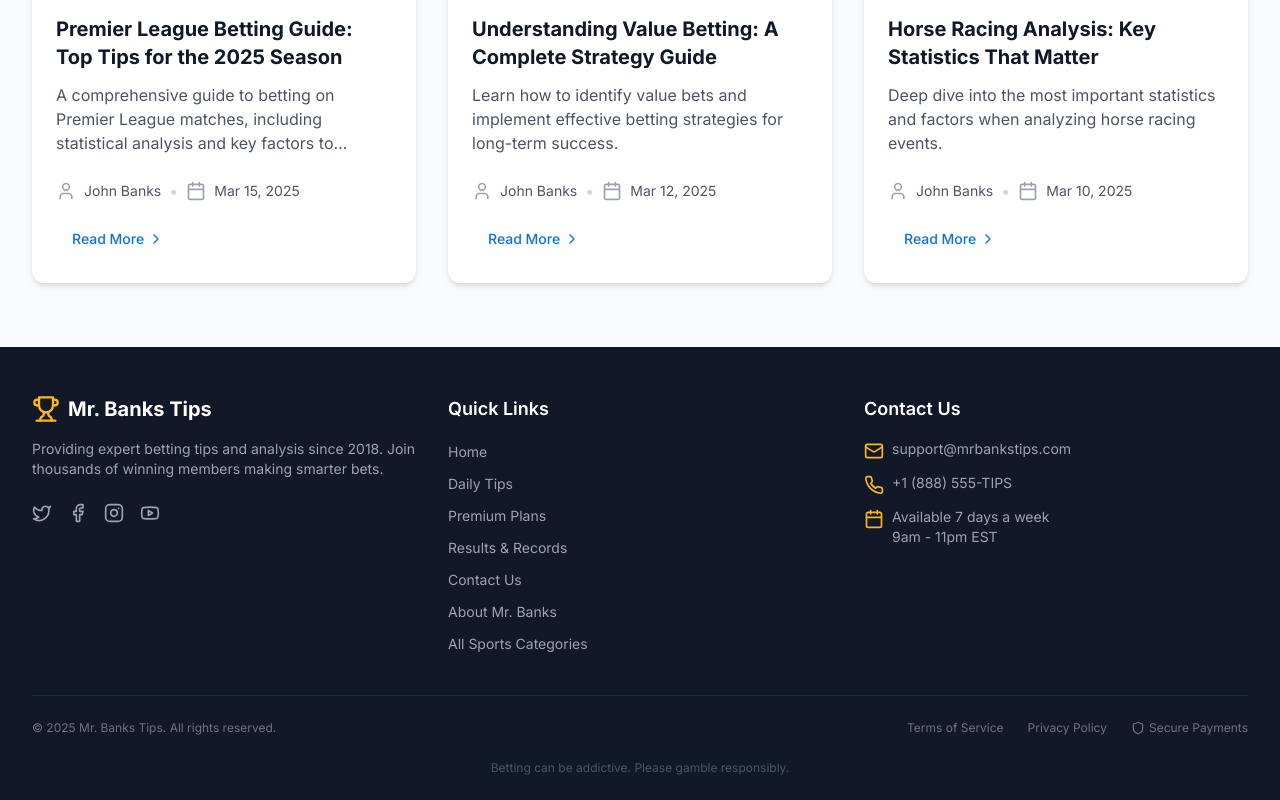
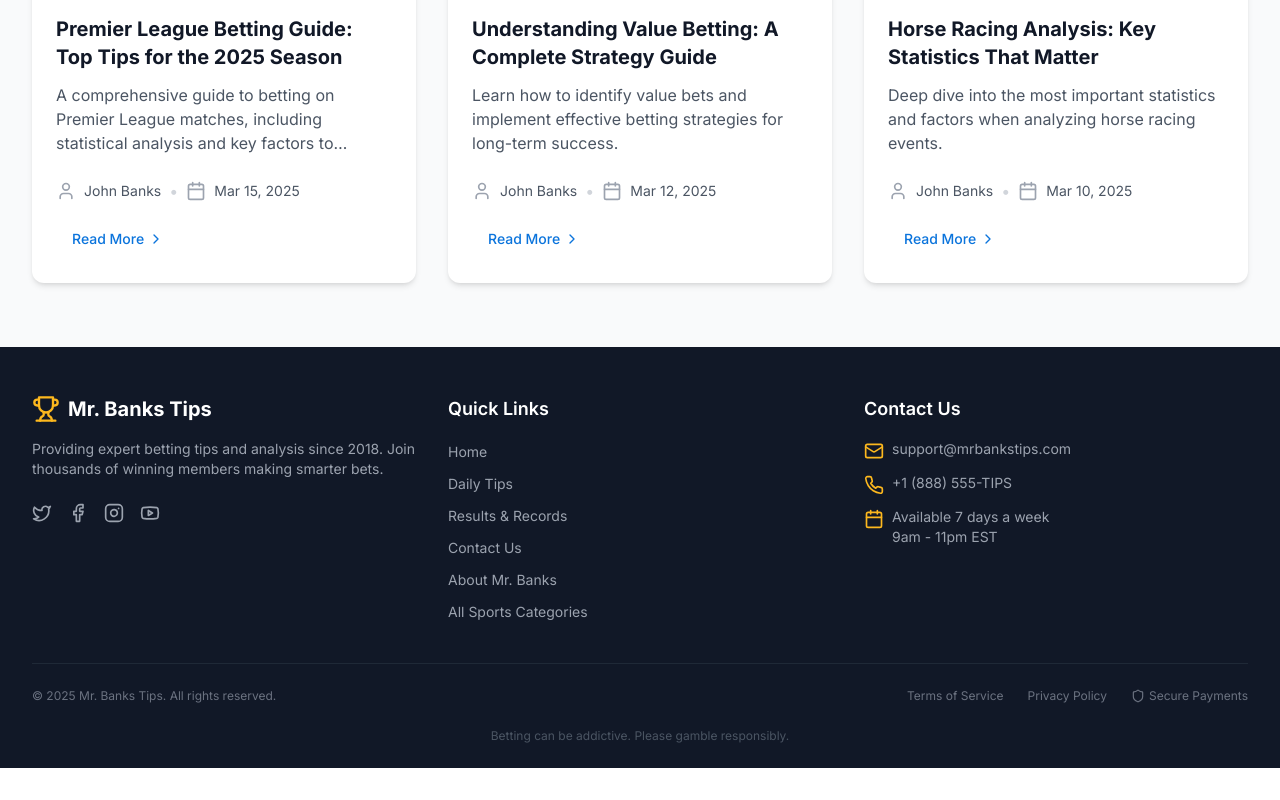
Before and after one commit to Ebub3G/Mr.-Banks-Tips, a React (Vite) app in the folder project/: page /blog in a window 1280 px wide. Shown: the part 589-1389 px from the top of the page. After the commit the page ends 1357 px from the top, so only its background shows below. Built offline with nearby package versions, Linux system fonts and the light colour scheme.

Commit message:
Update Footer.tsx

```diff
--- a/project/src/components/layout/Footer.tsx
+++ b/project/src/components/layout/Footer.tsx
@@ -44,9 +44,10 @@ const Footer = () => {
               <li>
                 <Link to="/tips" className="text-gray-400 hover:text-white text-sm transition-colors">Daily Tips</Link> {/* New/Updated Link */}
               </li>
-              <li>
+              {/* Removed Premium Plans link */}
+              {/* <li>
                 <Link to="/premium" className="text-gray-400 hover:text-white text-sm transition-colors">Premium Plans</Link>
-              </li>
+              </li> */}
               <li>
                 <Link to="/results" className="text-gray-400 hover:text-white text-sm transition-colors">Results & Records</Link>
               </li>
```
